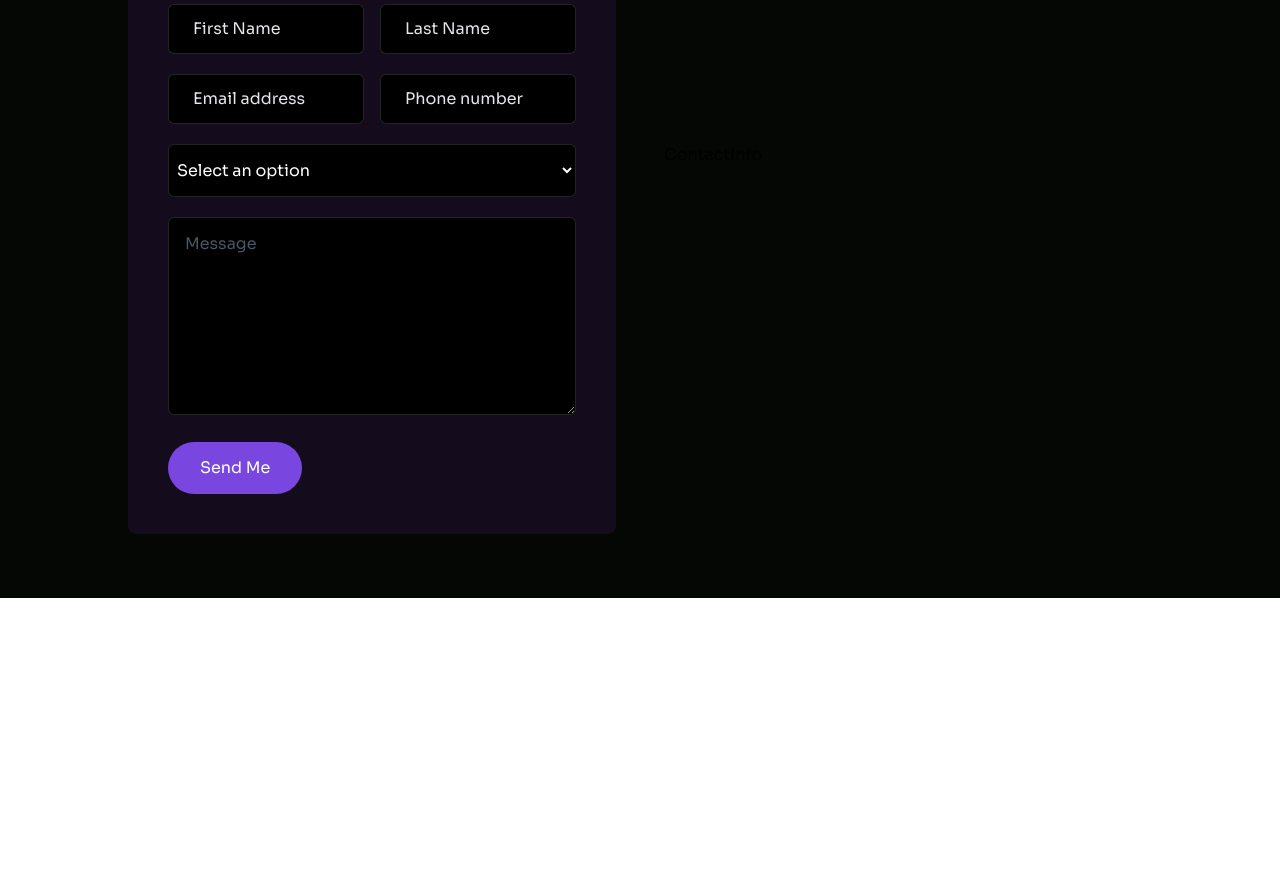
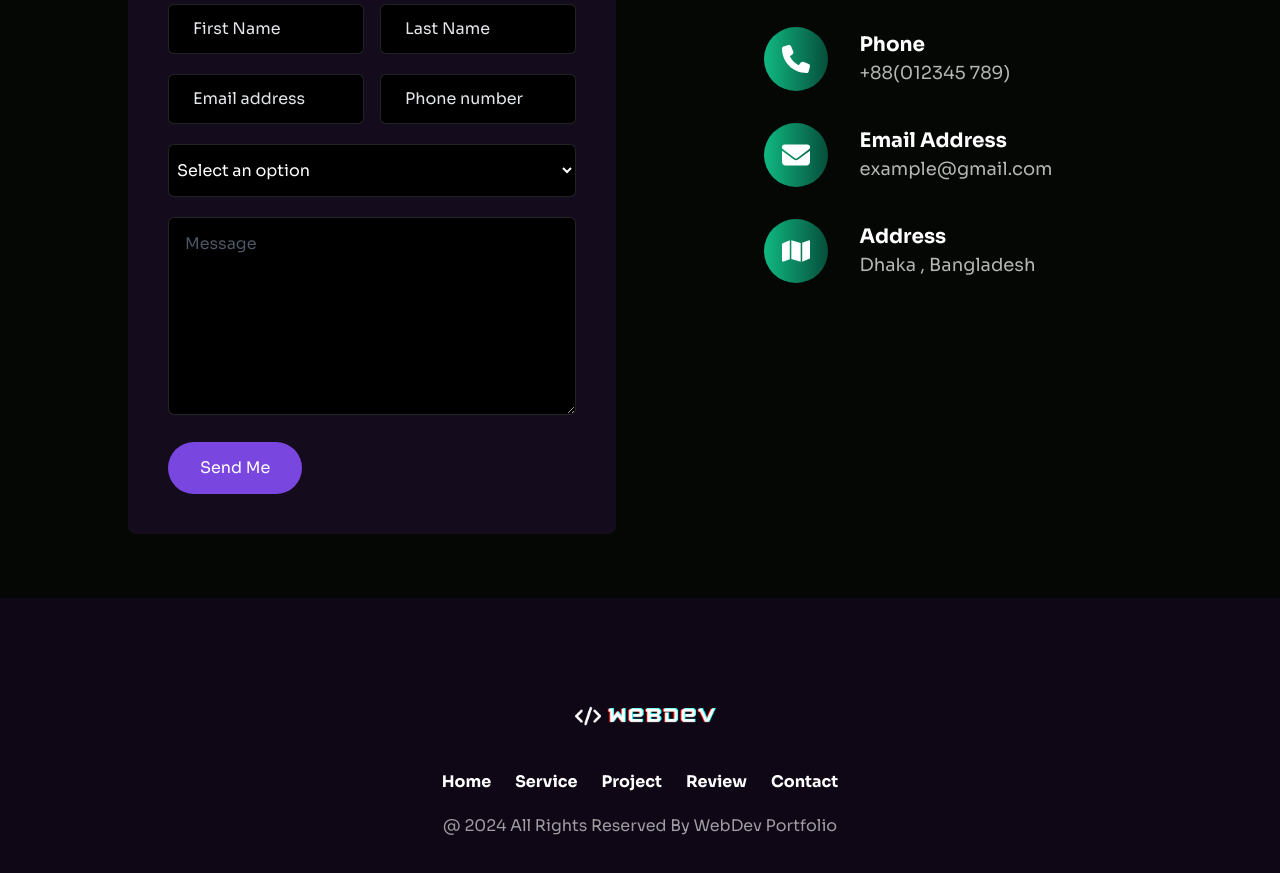
Before and after one commit to codeftsaikat/portfolio, a Next.js app: page / in a window 1280 px wide. Shown: the part 6480-7353 px from the top of the page. Before the commit the page ends 7078 px from the top, so only its background shows below. Built offline with nearby package versions, Linux system fonts and the light colour scheme.

Commit message:
Implement and finalize footer section with links and responsive layout

```diff
--- a/components/Home/Contact/Contact.tsx
+++ b/components/Home/Contact/Contact.tsx
@@ -11,7 +11,7 @@ const Contact = () => {
                 <ContactForm/>
               </div>
               {/* contact-info */}
-              <div>
+              <div className='mx-auto'>
                 <ContactInfo/>
               </div>
         </div>
--- a/components/Home/Contact/ContactInfo.tsx
+++ b/components/Home/Contact/ContactInfo.tsx
@@ -1,9 +1,47 @@
-import React from 'react'
+import { contactData } from "@/Data/data";
+import React from "react";
+import { FaEnvelope, FaMap, FaPhone } from "react-icons/fa6";
 
 const ContactInfo = () => {
   return (
-    <div>ContactInfo</div>
-  )
-}
+   <div>
+     <div className="flex items-center space-x-8">
+      <div className="w-10 h-10 md:w-16 md:h-16 rounded-full bg-gradient-to-r from-emerald-500 to-emerald-900 flex items-center justify-center flex-col">
+        <FaPhone className="w-4 h-4 md:w-7 md:h-7 text-white" />
+      </div>
+      <div>
+        <h1 className="text-lg sm:text-xl text-white font-bold">Phone</h1>
+        <h1 className="text-base sm:text-lg text-white text-opacity-70">
+          {contactData.phone}
+        </h1>
+      </div>
+    </div>
 
-export default ContactInfo
+    <div className="flex items-center space-x-8 mt-8">
+      <div className="w-10 h-10 md:w-16 md:h-16 rounded-full bg-gradient-to-r from-emerald-500 to-emerald-900 flex items-center justify-center flex-col">
+        <FaEnvelope className="w-4 h-4 md:w-7 md:h-7 text-white" />
+      </div>
+      <div>
+        <h1 className="text-lg sm:text-xl text-white font-bold">Email Address</h1>
+        <h1 className="text-base sm:text-lg text-white text-opacity-70">
+          {contactData.email}
+        </h1>
+      </div>
+    </div>
+
+    <div className="flex items-center space-x-8 mt-8">
+      <div className="w-10 h-10 md:w-16 md:h-16 rounded-full bg-gradient-to-r from-emerald-500 to-emerald-900 flex items-center justify-center flex-col">
+        <FaMap className="w-4 h-4 md:w-7 md:h-7 text-white" />
+      </div>
+      <div>
+        <h1 className="text-lg sm:text-xl text-white font-bold">Address</h1>
+        <h1 className="text-base sm:text-lg text-white text-opacity-70">
+          {contactData.address}
+        </h1>
+      </div>
+    </div>
+   </div>
+  );
+};
+
+export default ContactInfo;
--- /dev/null
+++ b/components/Home/Footer/Footer.tsx
@@ -0,0 +1,24 @@
+import Image from "next/image";
+import React from "react";
+
+const Footer = () => {
+  return (
+    <div className="bg-[#0f0715] pt-16 pb-16">
+      <div>
+        <Image src="/images/logo.png" alt="logo" width={180} height={180} className="mx-auto"/>
+      </div>
+      <div className="flex items-center flex-wrap justify-center space-x-6 font-bold text-white">
+         <div>Home</div>
+         <div>Service</div>
+         <div>Project</div>
+         <div>Review</div>
+         <div>Contact</div>
+      </div>
+      <p className="text-white text-opacity-60 mt-5 text-center">
+        @ 2024 All Rights Reserved By WebDev Portfolio
+      </p>
+    </div>
+  );
+};
+
+export default Footer;
--- a/components/Home/Home.tsx
+++ b/components/Home/Home.tsx
@@ -7,6 +7,7 @@ import Skills from './Skills/Skills'
 import Reviews from './Reviews/Reviews'
 import Blog from './Blog/Blog'
 import Contact from './Contact/Contact'
+import Footer from './Footer/Footer'
 
 const Home = () => {
   return (
@@ -19,6 +20,7 @@ const Home = () => {
           <Reviews/>
           <Blog/>
           <Contact/>
+          <Footer/>
     </div>
   )
 }
```
